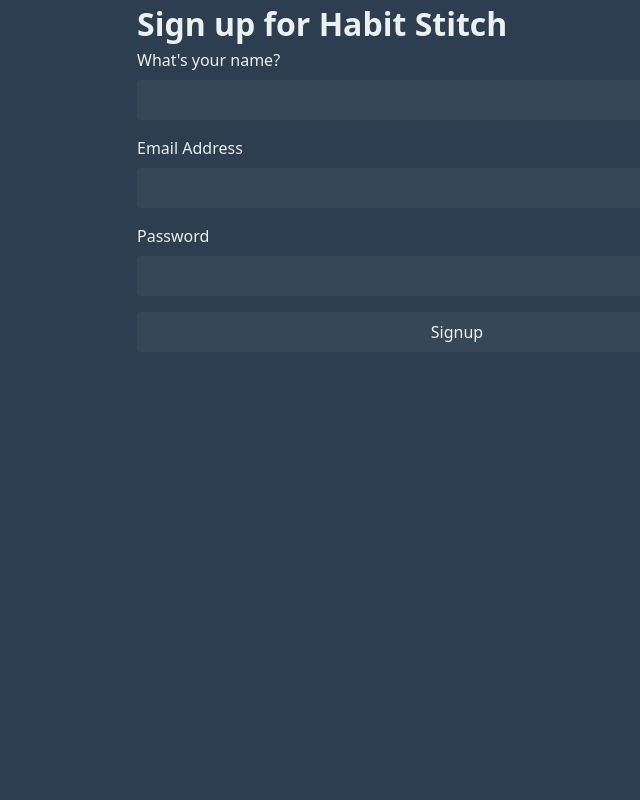
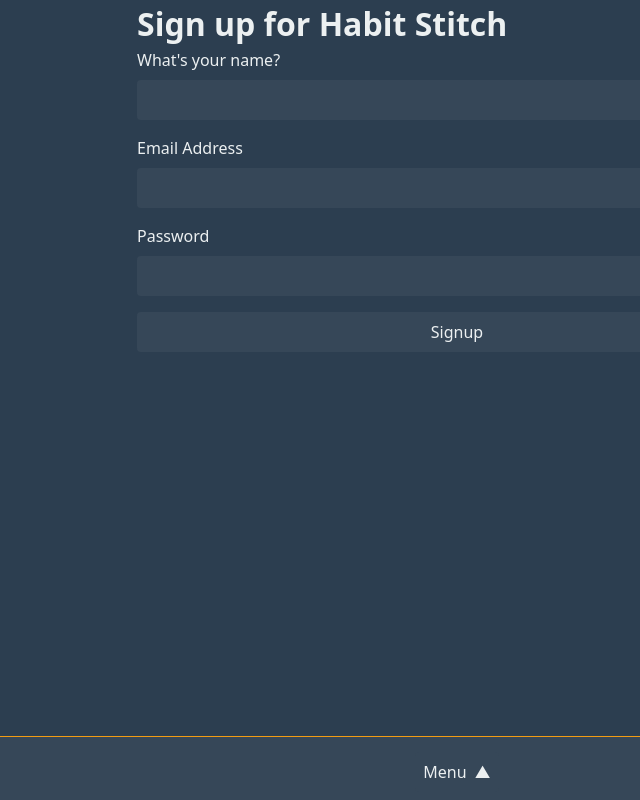
Before and after one commit to jamesspearsv/habit-stitch, a Vue app: page /signup in a window 1280 px wide. Shown: the whole page, without its empty margins (183-823 px from the left). Built offline with nearby package versions, Linux system fonts and the light colour scheme; no server answers; what pocketbase would draw is missing.

Commit message:
Update MenuBar components

```diff
--- a/src/App.vue
+++ b/src/App.vue
@@ -1,11 +1,11 @@
 <script setup lang="ts">
 import { RouterView } from 'vue-router'
-// import MenuBar from './components/MenuBar.vue'
+import MenuBar from '@/components/MenuBar.vue'
 </script>
 
 <template>
   <RouterView />
-  <!-- <MenuBar /> -->
+  <MenuBar />
 </template>
 
 <style>
--- a/src/components/MenuBar.vue
+++ b/src/components/MenuBar.vue
@@ -1,6 +1,18 @@
+<script setup lang="ts">
+import { ref } from 'vue'
+
+const open = ref(false)
+</script>
+
 <template>
-  <nav>
-    <slot />
+  <nav :class="{ open: open }">
+    <menu @click="() => (open = false)">
+      <RouterLink :to="{ name: 'Home' }">Home</RouterLink>
+    </menu>
+    <button @click="() => (open = !open)">
+      <div>Menu</div>
+      <div class="menu-icon">▲</div>
+    </button>
   </nav>
 </template>
 
@@ -10,6 +22,51 @@
   bottom: 0;
   left: 0;
   right: 0;
-  background-color: var(--c-secondary);
+  top: 92dvh;
+  padding: var(--sp-sm);
+  background-color: var(--c-bg-alt);
+  border-top: solid 1px var(--c-secondary);
+  display: flex;
+  flex-direction: column;
+  align-items: center;
+  justify-content: space-between;
+  transition-property: top border-top;
+  transition-duration: 200ms;
+  transition-timing-function: ease-in-out;
+}
+
+nav.open {
+  top: 0;
+  border: none;
+}
+
+button {
+  background-color: inherit;
+  display: flex;
+  align-items: center;
+  gap: var(--sp-sm);
+}
+
+.menu-icon {
+  transition: transform 200ms ease-in-out;
+}
+
+nav.open .menu-icon {
+  transform: rotate(180deg);
+}
+
+menu {
+  height: 0;
+  overflow-y: hidden;
+  display: flex;
+  align-items: center;
+  justify-content: center;
+  flex-direction: column;
+  gap: var(--sp-xs);
+  transition: height 200ms ease-in-out;
+}
+
+nav.open menu {
+  height: 90dvh;
 }
 </style>
--- a/src/router/router.ts
+++ b/src/router/router.ts
@@ -1,9 +1,9 @@
 import { createRouter, createWebHistory } from 'vue-router'
-import HomeView from '../views/HomeView.vue'
+import HomeView from '@/views/HomeView.vue'
 import LoginView from '@/views/LoginView.vue'
+import SignupView from '@/views/SignupView.vue'
 import { signout } from '@/lib/auth'
 import { pb } from '@/lib/pb'
-import SignupView from '@/views/SignupView.vue'
 
 const router = createRouter({
   history: createWebHistory(import.meta.env.BASE_URL),
```
